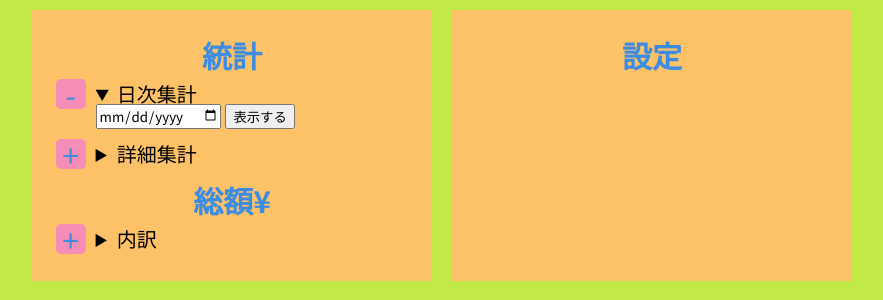
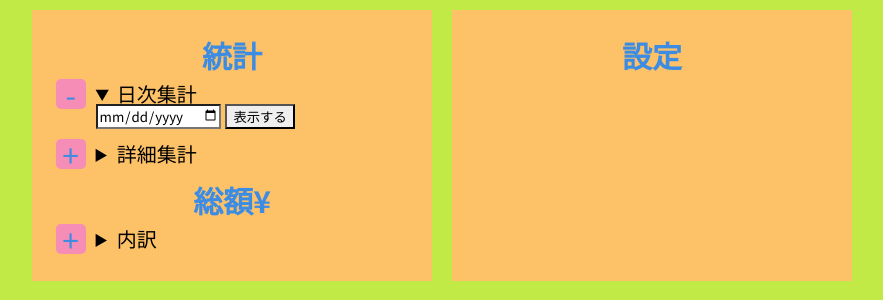
Before and after one commit to TakaakiKodama/EasyKakeibo, a Flask app: template templates/book.html in a window 1280 px wide. Shown: the part 40-340 px from the top of the page, without its empty margins (198-1081 px from the left). Run offline with Flask 2, Linux system fonts and the light colour scheme; the template is opened without the code that fills it, so the values that code supplies are empty; some libraries are stand-ins or nearby versions.

Commit message:
make it better

```diff
--- a/static/css/recet.css
+++ b/static/css/recet.css
@@ -101,4 +101,5 @@ hr {
 
 input, select {
     vertical-align:middle;
+    -webkit-appearance: none;
 }
```
